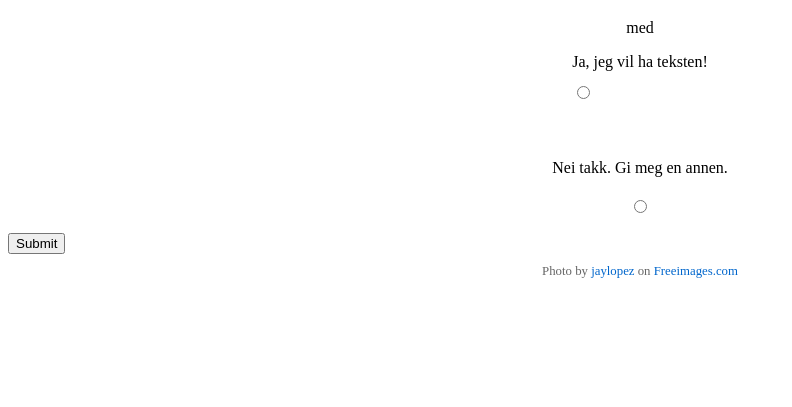
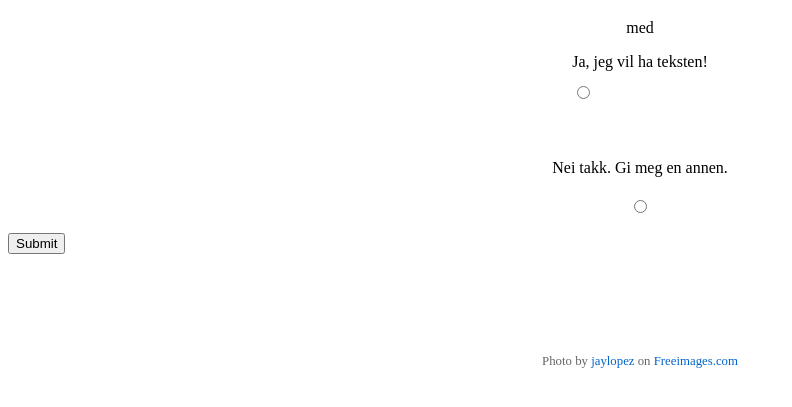
Before and after one commit to Helga-Vi/songbook-py-app, a Flask app: template templates/index.html in a window 1280 px wide. Shown: the part 339-746 px from the top of the page, without its empty margins (0-792 px from the left). Run offline with Flask 3, Linux system fonts and the light colour scheme; the template is opened without the code that fills it, so the values that code supplies are empty.

Commit message:
moving attribution to bottom

```diff
--- a/static/style.css
+++ b/static/style.css
@@ -63,7 +63,7 @@ input[type="radio"] {
 .attribution {
     font-size: 0.8em;
     color: #666;
-    margin-top: 10px;
+    margin-top: 100px;
     text-align: center;
 }
 
```
